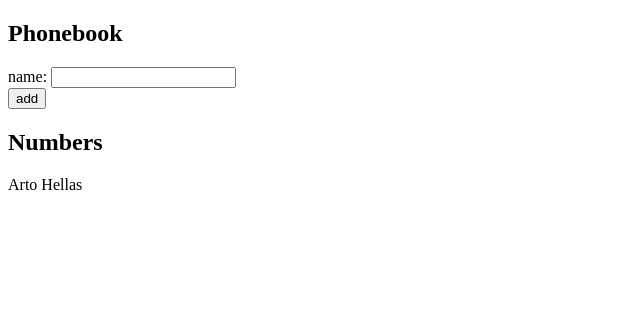
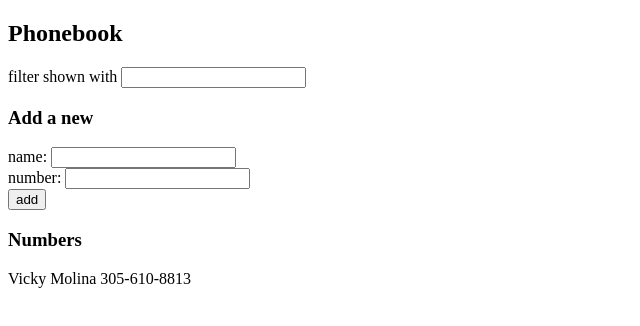
Before and after one commit to mateomcalli/FSO, a React (Vite) app in the folder part2/secondapp/: page / in a window 1280 px wide. Shown: the top 326 px of the page, without its empty margins (0-640 px from the left). Built offline with nearby package versions, Linux system fonts and the light colour scheme.

Commit message:
Exercises 2.7-10

```diff
--- a/part2/secondapp/src/App.jsx
+++ b/part2/secondapp/src/App.jsx
@@ -1,42 +1,45 @@
 import { useState } from 'react'
+import Filter from './components/Filter'
+import AddNew from './components/AddNew'
+import Display from './components/Display'
 
 const App = () => {
-  const [persons, setPersons] = useState([{ name: 'Arto Hellas' }])
-  const [newName, setNewName] = useState('')
-
-  const handleChange = (event) => {
-    console.log(event.target.value);
-    setNewName(event.target.value)
-  }
+  const [persons, setPersons] = useState([{ name: 'Vicky Molina', number: '305-610-8813', id: 1}])
+  const [name, setName] = useState('')
+  const [number, setNumber] = useState('')
+  const [filter, setFilter] = useState('')
 
   const addPerson = (event) => {
     event.preventDefault()
-    if (persons.some(person => person.name === newName)) {
-      alert(`${newName} is already in the phonebook.`)
+    if (persons.some(person => person.name === name)) {
+      alert(`${name} is already in the phonebook.`)
+    } else if (name === '' || number === '') {
+      alert(`Cannot submit a person without a name and number.`)
     } else {
-      console.log(newName);
       setPersons(persons.concat({
-        name: newName
+        name: name,
+        number: number,
+        id: persons.length + 1
       }))
     }
-    setNewName('')
+    setName('')
+    setNumber('')
   }
 
   return (
     <div>
       <h2>Phonebook</h2>
-      <form>
-        <div>
-          name: <input value={newName} onChange={handleChange}/>
-        </div>
-        <div>
-          <button type="submit" onClick = {addPerson}>add</button>
-        </div>
-      </form>
-      <h2>Numbers</h2>
-      {persons.map(person =>
-        <div key={person.name}>{person.name}</div>
-      )}
+      <Filter filter = {filter} setFilter = {setFilter}/>
+      <h3>Add a new</h3>
+      <AddNew
+        name = {name}
+        number = {number}
+        addPerson = {addPerson}
+        setName = {setName}
+        setNumber = {setNumber}
+      />
+      <h3>Numbers</h3>
+      <Display filter = {filter} persons = {persons}/>
     </div>
   )
 }
--- /dev/null
+++ b/part2/secondapp/src/components/AddNew.jsx
@@ -0,0 +1,25 @@
+const AddNew = ({name, number, addPerson, setName, setNumber}) => {
+  const handleNameChange = (event) => {
+    setNumber(event.target.value)
+  }
+
+  const handleChange = (event) => {
+    setName(event.target.value)
+  }
+
+  return (
+    <form>
+      <div>
+        name: <input value={name} onChange={handleChange}/>
+      </div>
+      <div>
+        number: <input value={number} onChange={handleNameChange}/>
+      </div>
+      <div>
+        <button type="submit" onClick = {addPerson}>add</button>
+      </div>
+    </form>
+  )
+}
+
+export default AddNew
--- /dev/null
+++ b/part2/secondapp/src/components/Display.jsx
@@ -0,0 +1,15 @@
+const Display = ({persons, filter}) => {
+  return (
+    <div>
+      {persons
+      .filter(person => person.name.toLowerCase().includes(filter.toLowerCase()))
+      .map(person => (
+        <div key={person.id}>
+          {person.name} {person.number}
+        </div>
+      ))}
+    </div>
+  )
+}
+
+export default Display
--- /dev/null
+++ b/part2/secondapp/src/components/Filter.jsx
@@ -0,0 +1,13 @@
+const Filter = ({filter, setFilter}) => {
+  const handleFilterChange = (event) => {
+      setFilter(event.target.value)
+    }
+
+  return (
+    <form>
+      filter shown with <input value={filter} onChange={handleFilterChange}></input>
+    </form>
+  )
+}
+
+export default Filter
--- a/part2/secondapp/src/components/Note.jsx
+++ /dev/null
@@ -1,5 +0,0 @@
-const Note = ({ note }) => {
-  return <li>{note.content}</li>
-}
-
-export default Note
```
